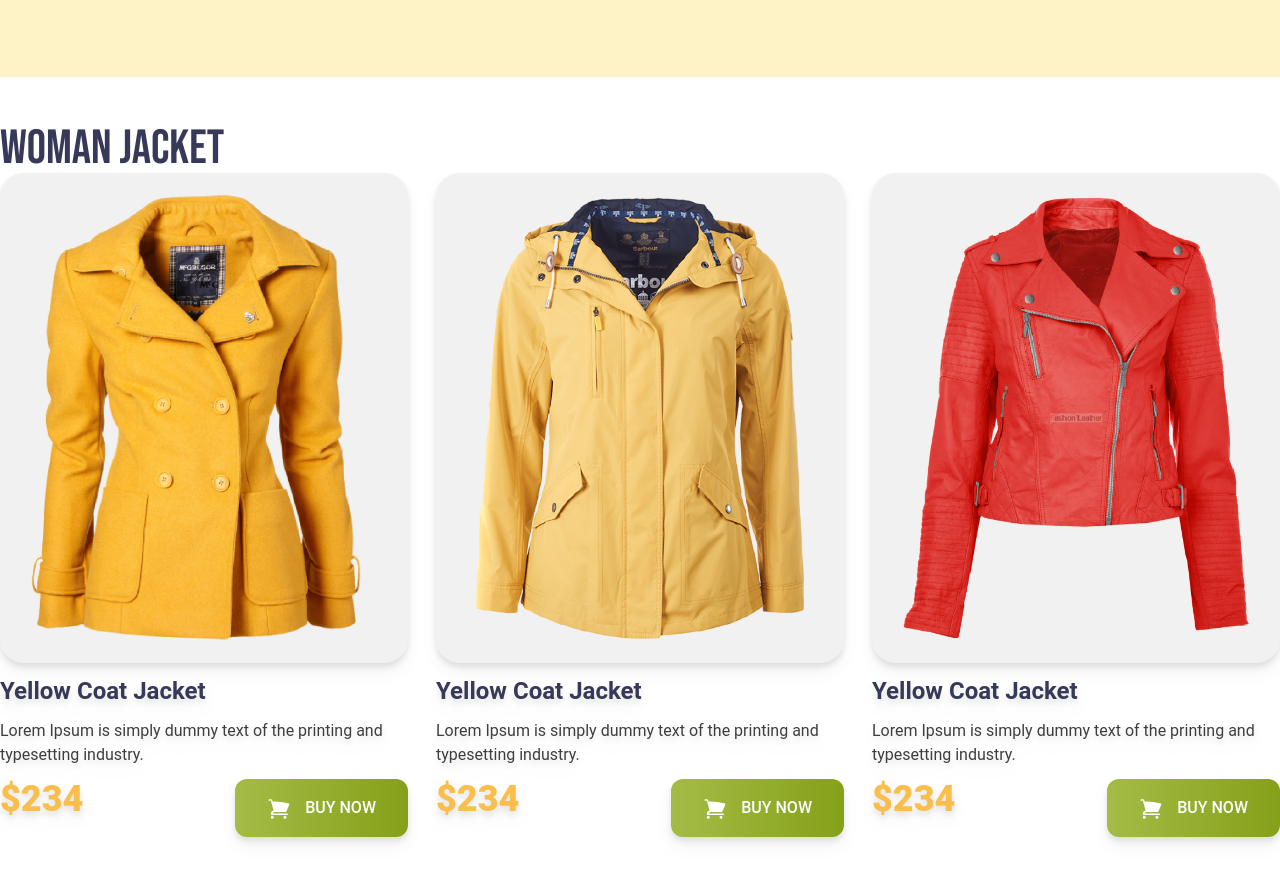
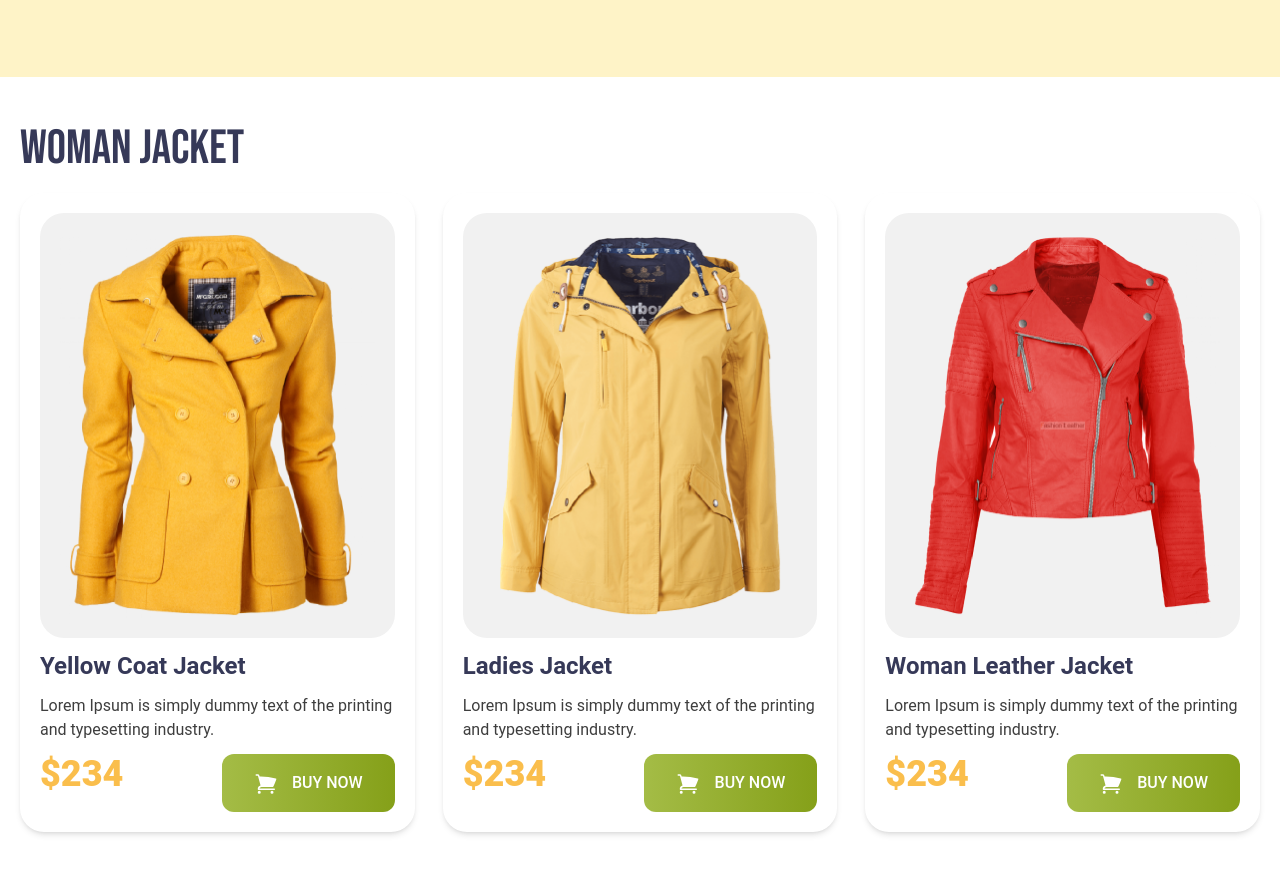
Before and after one commit to raihanshezan98/module-12, a plain HTML site: page penguin-fashion-resources-folder/penguin-fashion-with-tailwind/index.html in a window 1280 px wide. Shown: the part 570-1452 px from the top of the page. Drawn offline with nearby package versions, Linux system fonts and the light colour scheme.

Commit message:
correction done

```diff
--- a/penguin-fashion-resources-folder/penguin-fashion-with-tailwind/index.html
+++ b/penguin-fashion-resources-folder/penguin-fashion-with-tailwind/index.html
@@ -86,13 +86,13 @@
 
         <!-- woman jacket section -->
         <section class="py-12">
-            <h2 class="text-5xl bebas-neue-regular uppercase text-[#363958]">Woman Jacket</h2>
+            <h2 class="text-5xl bebas-neue-regular uppercase text-[#363958] pl-5 text-center md:text-left">Woman Jacket</h2>
 
             <!-- jacket container -->
-            <div class="grid grid-cols-1 md:grid-cols-2 lg:grid-cols-3 gap-7">
+            <div class="grid grid-cols-1 md:grid-cols-2 lg:grid-cols-3 gap-7 p-5">
 
                 <!-- jacket-1 -->
-                <div class="space-y-3 drop-shadow-lg">
+                <div class="space-y-3 shadow-md p-5 rounded-3xl">
                     <div class="bg-[#F1F1F1] p-5 rounded-3xl">
                         <img src="images/jacket-1.png" alt="">
                     </div>
@@ -113,11 +113,11 @@
                     </div>
                 </div>
                 <!-- jacket-2 -->
-                <div class="space-y-3 drop-shadow-lg">
+                <div class="space-y-3 shadow-md p-5 rounded-3xl">
                     <div class="bg-[#F1F1F1] p-5 rounded-3xl">
                         <img src="images/jacket-2.png" alt="">
                     </div>
-                    <h3 class="text-2xl roboto-bold text-[#363958]">Yellow Coat Jacket</h3>
+                    <h3 class="text-2xl roboto-bold text-[#363958]">Ladies Jacket</h3>
                     <p class="text-[#3E3E3E] roboto-regular">Lorem Ipsum is simply dummy text of the
                         printing and typesetting industry.</p>
                     <div class="flex justify-between">
@@ -134,11 +134,11 @@
                     </div>
                 </div>
                 <!-- jacket-3 -->
-                <div class="space-y-3 drop-shadow-lg">
+                <div class="space-y-3 shadow-md p-5 rounded-3xl">
                     <div class="bg-[#F1F1F1] p-5 rounded-3xl">
                         <img src="images/jacket-3.png" alt="">
                     </div>
-                    <h3 class="text-2xl roboto-bold text-[#363958]">Yellow Coat Jacket</h3>
+                    <h3 class="text-2xl roboto-bold text-[#363958]">Woman Leather Jacket</h3>
                     <p class="text-[#3E3E3E] roboto-regular">Lorem Ipsum is simply dummy text of the
                         printing and typesetting industry.</p>
                     <div class="flex justify-between">
```
